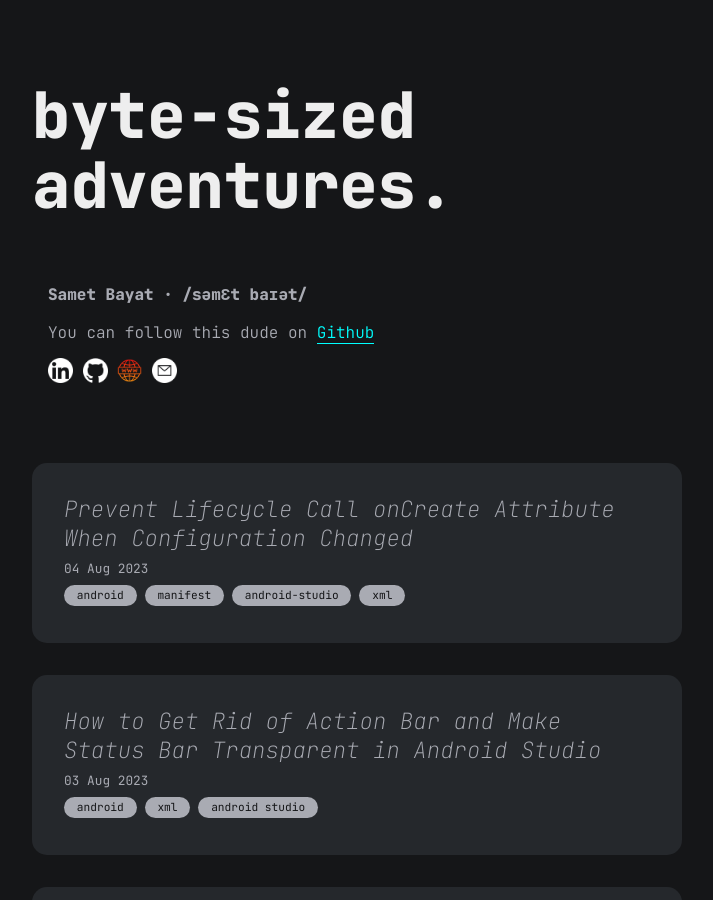
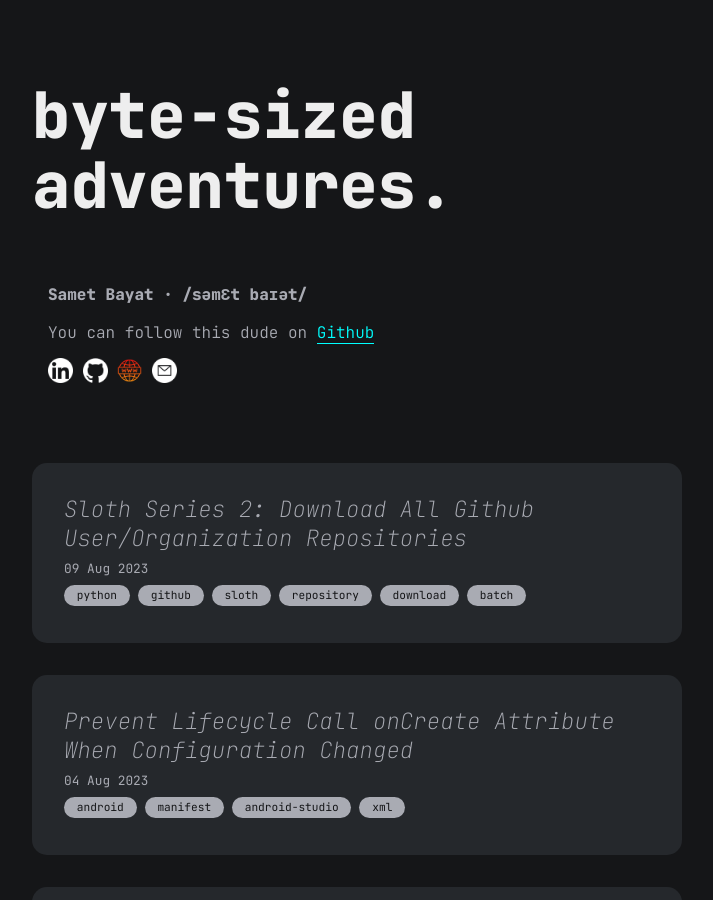
Before and after one commit to samet-byte/samet-byte.github.io, a Jekyll site: the page built from index.md, in a window 1280 px wide and 900 px high. Shown: the whole window, without its empty margins (283-996 px from the left). Built offline with Jekyll 4.4.1, drawn with Linux system fonts in a browser that asks for light colours; some of the changed text lies outside the part shown.

Commit message:
Update 2023-08-09-download-all-github-repos.md

```diff
--- a/all_collections/_posts/2023-08-09-download-all-github-repos.md
+++ b/all_collections/_posts/2023-08-09-download-all-github-repos.md
@@ -1,7 +1,7 @@
 ---
 layout: post
 title: "Sloth Series 2: Download All Github User/Organization Repositories"
-date: 2021-11-04
+date: 2023-08-09
 categories: [python, github, sloth, repository, download, batch]
 ---
 
```
